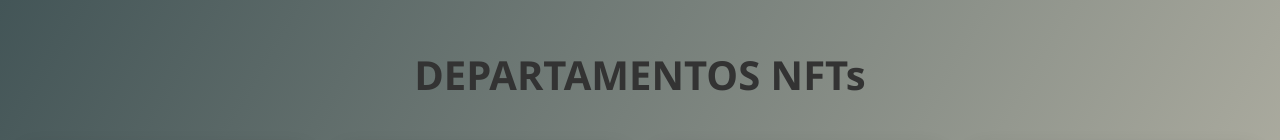
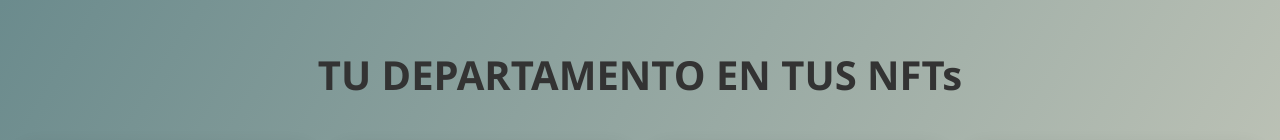
Before and after one commit to jesusrodrigueznft-bot/NFT-POLYGON-SITE, a website: page index.html in a window 1280 px wide. Shown: the top 140 px of the page. Drawn offline with Linux system fonts and the light colour scheme.

Commit message:
Subido index.html y carpeta de imágenes

```diff
--- a/index.html
+++ b/index.html
@@ -7,7 +7,7 @@
     <style>
         body {
             font-family: 'Segoe UI', Tahoma, Geneva, Verdana, sans-serif;
-            background: linear-gradient(120deg, #435557, #f5e8d2);
+            background: linear-gradient(120deg, #6b8b8d, #f5e8d2);
             margin: 0;
             padding: 20px;
         }
@@ -67,7 +67,7 @@
     </style>
 </head>
 <body>
-    <h1>DEPARTAMENTOS NFTs</h1>
+    <h1>TU DEPARTAMENTO EN TUS NFTs</h1>
     <div class="nft-container">
 
         <!-- NFT 1 -->
```
